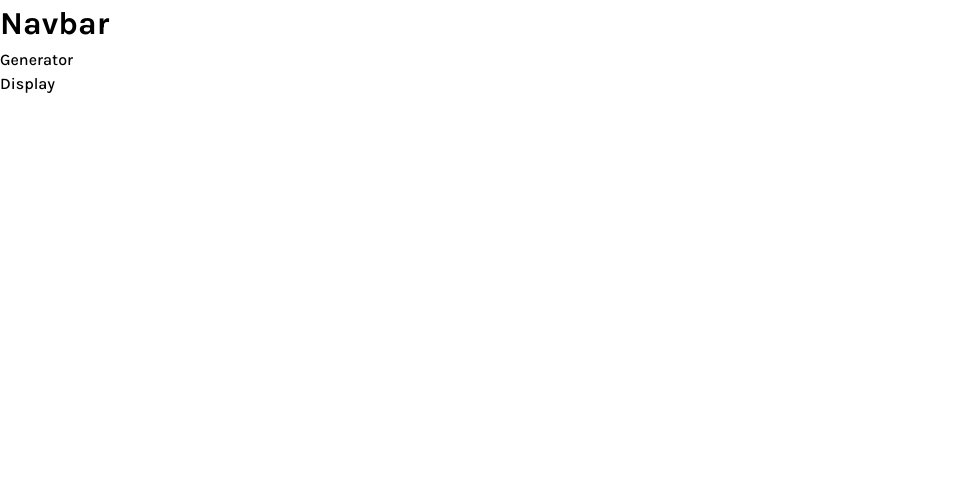
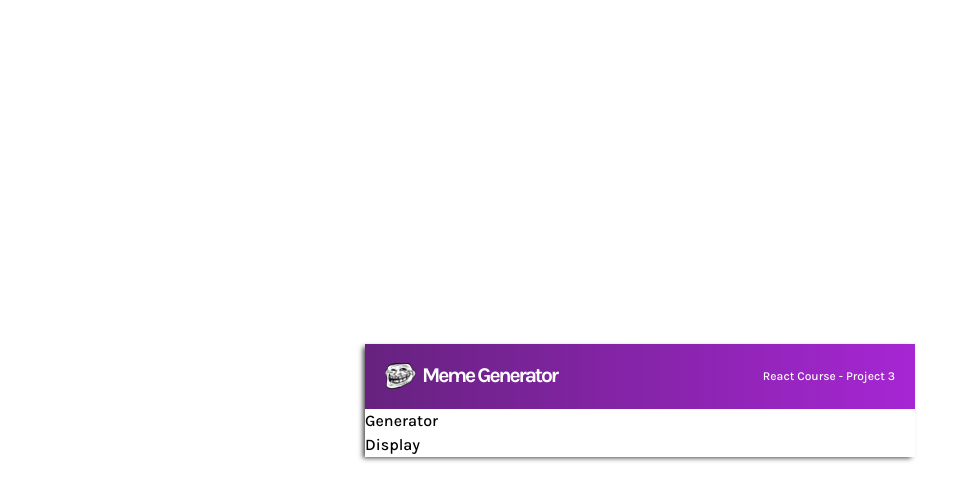
Before and after one commit to GREATEMMET/scrimba_meme_generator, a React (Vite) app: page / in a window 1280 px wide. Shown: the top 500 px of the page, without its empty margins (0-978 px from the left). Built offline with nearby package versions, Linux system fonts and the light colour scheme.

Commit message:
Navbar section completed

```diff
--- a/src/App.jsx
+++ b/src/App.jsx
@@ -6,7 +6,7 @@ import Wrapper from './components/Wrapper/Wrapper'
 
 export default function App() {
   return (
-    <div>
+    <div className="app">
       <Wrapper/>
     </div>
   );
--- a/src/App.scss
+++ b/src/App.scss
@@ -1,6 +1,11 @@
-@import '_variables';
-
+@import "_variables";
 
 #root {
-  max-width: 100%;
+  width: 100%;
+  min-height: 100vh;
+  display: grid;
+  place-items: center;
 }
+
+.app {
+}
--- a/src/components/Navbar/Navbar.jsx
+++ b/src/components/Navbar/Navbar.jsx
@@ -1,10 +1,14 @@
 import React from "react";
 import "./Navbar.scss";
 
+import navLogo from '../../assets/images/toll-face.png'
+
 export default function Navbar() {
   return (
-    <div>
-      <h1>Navbar</h1>
+    <div className="navbar">
+      <img src={navLogo} alt="" className="navLogo" />
+      <h1 className="navTitle">Meme Generator</h1>
+      <h3 className="navProject">React Course - Project 3</h3>
     </div>
   );
 }
--- a/src/components/Navbar/Navbar.scss
+++ b/src/components/Navbar/Navbar.scss
@@ -0,0 +1,30 @@
+@import "/src/variables";
+
+.navbar {
+  background: $bg-gradient;
+  height: 65px;
+  display: flex;
+  align-items: center;
+  gap: 6px;
+  padding-inline: 20px;
+}
+
+.navLogo {
+  width: 31px;
+  height: 26px;
+  object-fit: cover;
+}
+
+.navTitle {
+  color: $color-white;
+  font-size: 21px;
+  font-weight: 700;
+  letter-spacing: -0.1em;
+}
+
+.navProject {
+  margin-left: auto;
+  color: $color-white;
+  font-size: 12px;
+  font-weight: 500;
+}
--- a/src/components/Wrapper/Wrapper.jsx
+++ b/src/components/Wrapper/Wrapper.jsx
@@ -7,7 +7,7 @@ import Display from "../Display/Display";
 
 export default function Wrapper() {
   return (
-    <div>
+    <div className="wrapper">
       <Navbar />
       <div className="main">
         <Generator />
--- a/src/components/Wrapper/Wrapper.scss
+++ b/src/components/Wrapper/Wrapper.scss
@@ -0,0 +1,7 @@
+.wrapper {
+  width: 550px;
+  max-width: 100%;
+  box-shadow: -3px 2px 5px -1px rgba(0, 0, 0, 0.73);
+  -webkit-box-shadow: -3px 2px 5px -1px rgba(0, 0, 0, 0.73);
+  -moz-box-shadow: -3px 2px 5px -1px rgba(0, 0, 0, 0.73);
+}
--- a/src/index.css
+++ b/src/index.css
@@ -21,8 +21,6 @@
 }
 
 body {
-  /* display: flex; */
-  /* place-items: center; */
   min-height: 100vh;
   background-color: white;
 }
```
